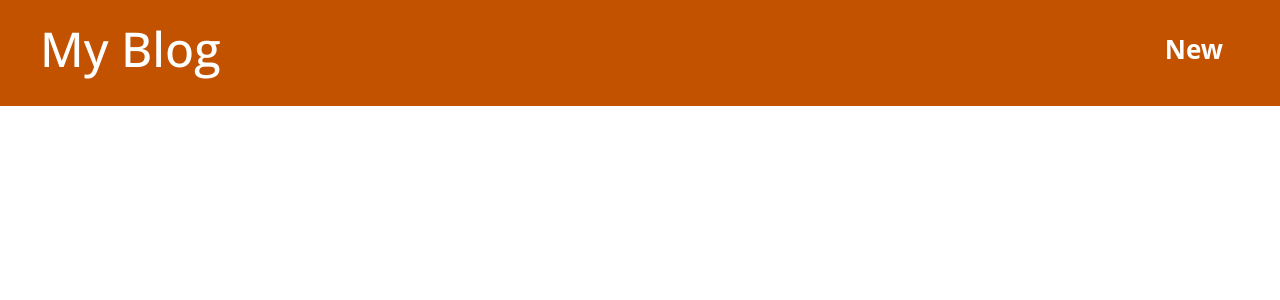
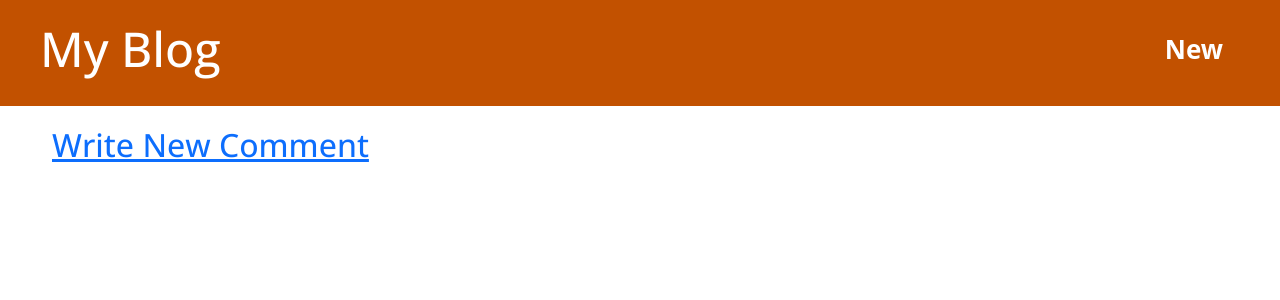
Before and after one commit to TomPrete/django-blog-crud-api, a Django app: page /posts/ in a window 1280 px wide. Shown: the top 300 px of the page. Run offline with Django 4.2, Linux system fonts and the light colour scheme; data that the repository does not hold is empty; parts of the project's set-up code (start-up, migrations or seed data) failed here and were passed over.

Commit message:
nested CRUD

```diff
--- a/blog/templates/blog/comment_detail.html
+++ b/blog/templates/blog/comment_detail.html
@@ -5,5 +5,7 @@
   <div>
     <h2>{{ comment.comment_text }}</h2>
     <p>Author: {{ comment.comment_author|capfirst}}</p>
+    <a class="btn btn-default" href="{% url 'edit_comment' post_id=post.id comment_id=comment.id %}"><span class="badge bg-secondary">Edit</span></a>
+    <a href="{% url 'delete_comment' post_id=post.id comment_id=comment.id %}">Delete This Comment</a>
   </div>
 {% endblock %}
--- a/blog/templates/blog/post_detail.html
+++ b/blog/templates/blog/post_detail.html
@@ -11,7 +11,7 @@
     <h2>{{ post.title }}</h2>
     <p>{{ post.text|linebreaksbr }}</p>
     <a href="{% url 'delete_post' post_id=post.id %}">Delete This Post</a>
-
+    <a href="{% url 'new_comment' post_id=post.id %}">Write a New Comment</a>
     <div>
       {% for comment in post.comments.all %}
         <div>
--- a/blog/templates/blog/post_list.html
+++ b/blog/templates/blog/post_list.html
@@ -19,4 +19,5 @@
       </div>
     </div>
   {% endfor %}
+  <h2><a href="{% url 'write_new_comment' %}">Write New Comment</a></h2>
 {% endblock %}
--- a/blog/urls.py
+++ b/blog/urls.py
@@ -12,5 +12,13 @@ urlpatterns = [
     # COMMENT urls
     path('<int:post_id>/comments', views.comment_list, name='comment_list' ),
     path('<int:post_id>/comments/<int:comment_id>', views.comment_detail, name='comment_detail' ),
+    path('<int:post_id>/comments/new', views.new_comment, name='new_comment'),
+    path('<int:post_id>/comments/<int:comment_id>/edit', views.edit_comment, name='edit_comment'),
+    path('<int:post_id>/comments/<int:comment_id>/delete', views.delete_comment, name='delete_comment'),
+
+
+    # unique url
+    path('new-comment', views.write_new_comment, name='write_new_comment'),
+    path('all-comments', views.all_comments, name='all_comments')
 
 ]
--- a/blog/views.py
+++ b/blog/views.py
@@ -1,11 +1,12 @@
 from django.shortcuts import render, redirect
 from .models import Post, Comment
-from .forms import PostForm
+from .forms import PostForm, CommentForm
 from django.contrib.auth.models import User
 import datetime
 
 # Create your views here.
 
+# All POST view methods
 def get_post(post_id):
     return Post.objects.get(id=post_id)
 
@@ -56,6 +57,7 @@ def delete_post(request, post_id):
     post.delete()
     return redirect('post_list')
 
+# All Comment view methods
 def comment_list(request, post_id):
     post = get_post(post_id)
     comments = post.comments.all()
@@ -70,3 +72,66 @@ def comment_detail(request, post_id, comment_id):
     post = get_post(post_id)
     comment = Comment.objects.get(id=comment_id)
     return render(request, 'blog/comment_detail.html', {'post': post, 'comment': comment})
+
+def new_comment(request, post_id):
+    post = get_post(post_id)
+    author = User.objects.get(username='chad')
+    if request.method == "POST":
+        form = CommentForm(request.POST)
+        if form.is_valid():
+            comment = form.save(commit=False)
+            comment.save()
+            return redirect('comment_detail', post_id=post.id, comment_id=comment.id)
+        print(request)
+    else:
+        form = CommentForm({'post': post, 'comment_author': author})
+        return render(request, 'blog/comment_form.html', {
+            'form': form,
+            'type_of_request': 'New'
+        })
+
+def edit_comment(request, post_id, comment_id):
+    post = get_post(post_id)
+    comment = Comment.objects.get(id=comment_id)
+    if request.method == "POST":
+        form = CommentForm(request.POST, instance=comment)
+        if form.is_valid():
+            comment = form.save(commit=False)
+            comment.save()
+            return redirect('comment_detail', post_id=post.id, comment_id=comment.id)
+        print(request)
+    else:
+        form = CommentForm(instance=comment)
+        return render(request, 'blog/comment_form.html', {
+            'form': form,
+            'type_of_request': 'Edit'
+        })
+
+def delete_comment(request, post_id, comment_id):
+    comment = Comment.objects.get(id=comment_id)
+    comment.delete()
+    return redirect('comment_list', post_id=post_id)
+
+def all_comments(request):
+    all_comments = Comment.objects.all()
+    data = {
+        'comments': all_comments
+    }
+    return render(request, 'blog/comment_list.html', data)
+
+def write_new_comment(request):
+    author = User.objects.get(username='chad')
+    if request.method == "POST":
+        form = CommentForm(request.POST)
+        if form.is_valid():
+            comment = form.save(commit=False)
+            comment.save()
+            return redirect('comment_detail', post_id=comment.post.id, comment_id=comment.id)
+        # do something
+        print(request)
+    else:
+        form = CommentForm()
+        return render(request, 'blog/comment_form.html', {
+            'form': form,
+            'type_of_request': 'New'
+        })
```
Also changed, not shown: blog/forms.py (+7 -1 lines), blog/templates/blog/comment_form.html (added, +10 -0 lines), blog/templates/blog/comment_list.html (+12 -4 lines).
